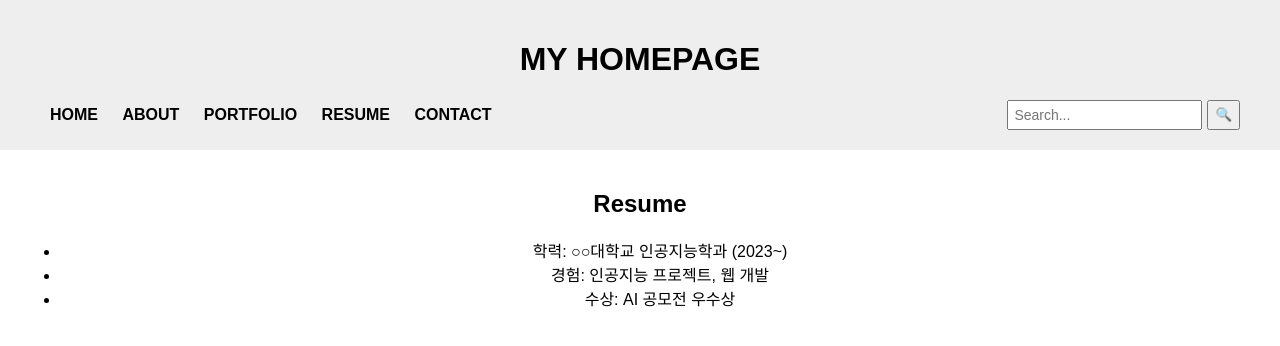
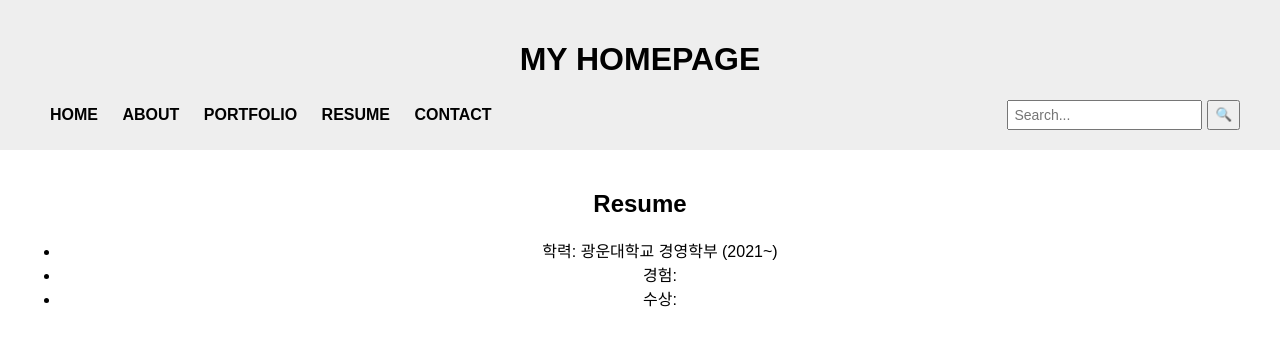
Before and after one commit to js7002/AI_office, a plain HTML site: page resume.html in a window 1280 px wide. Drawn offline with Linux system fonts and the light colour scheme.

Commit message:
Update resume.html

```diff
--- a/resume.html
+++ b/resume.html
@@ -26,9 +26,9 @@
   <main>
     <h2>Resume</h2>
     <ul>
-      <li>학력: ○○대학교 인공지능학과 (2023~)</li>
-      <li>경험: 인공지능 프로젝트, 웹 개발</li>
-      <li>수상: AI 공모전 우수상</li>
+      <li>학력: 광운대학교 경영학부 (2021~)</li>
+      <li>경험: </li>
+      <li>수상: </li>
     </ul>
   </main>
 </body>
```
